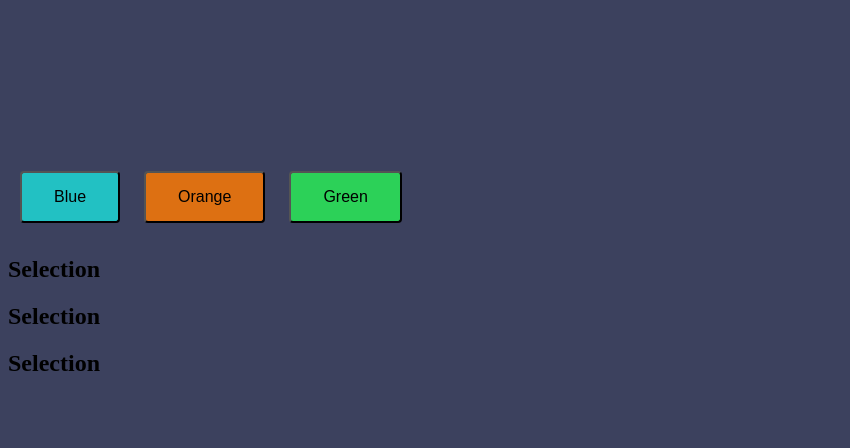
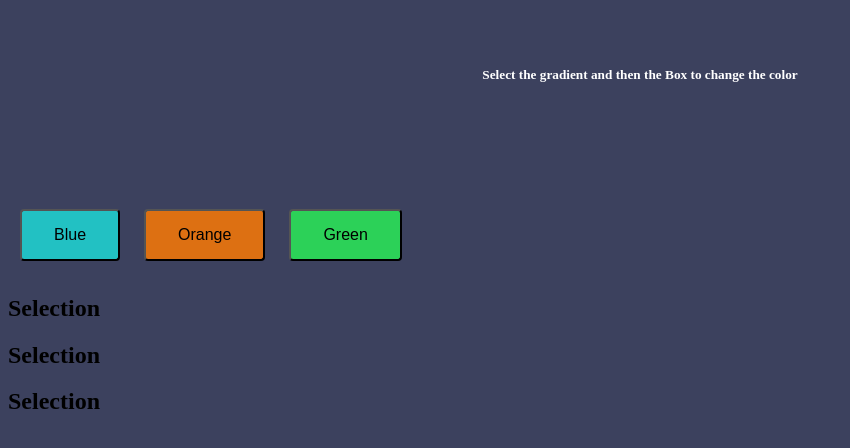
Before and after one commit to sethrishav/React-Assignments-Set-2---Paint-App-Colour-Picker, a React app: page / in a window 1280 px wide. Shown: the top 448 px of the page, without its empty margins (0-850 px from the left). Built offline with nearby package versions, Linux system fonts and the light colour scheme.

Commit message:
Update App.js

```diff
--- a/src/components/App.js
+++ b/src/components/App.js
@@ -31,7 +31,7 @@ const App = () => {
 
   return (
     <div id="master">
-      <h5 className="heading">{/* display title here */}</h5>
+      <h5 className="heading">{title}</h5>
 
       <div className="row">
         {colourConfig.map((config, index) => (
```
